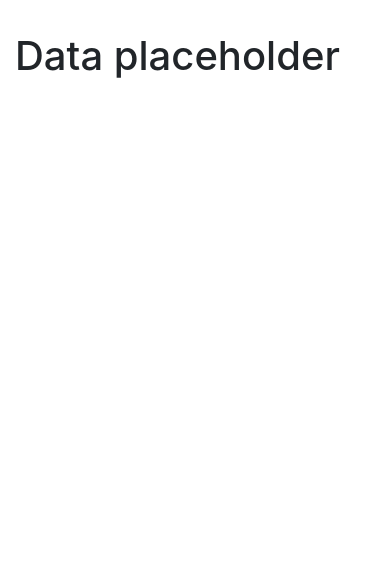
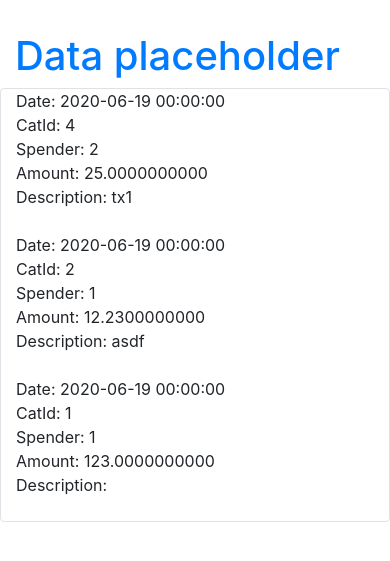
Before and after one commit to charliecoderdad/spending-tracker, a Flask app: page /showData in a window 390 px wide. Shown: the part 56-617 px from the top of the page. Run offline with Flask 2, Linux system fonts and the light colour scheme; data comes from the database, SQL or seed files in the repository; both versions use the stored data as it was after the commit; some libraries are stand-ins or nearby versions.

Commit message:
Expenses transactions now added to db and displaying very basic on data page

```diff
--- a/tracker_app/forms.py
+++ b/tracker_app/forms.py
@@ -1,5 +1,5 @@
 from flask_wtf import FlaskForm
-from wtforms import StringField, SubmitField, TextAreaField, SelectField, DecimalField
+from wtforms import StringField, SubmitField, TextAreaField, SelectField, DecimalField, BooleanField
 from wtforms.fields.html5 import DateField
 from wtforms.validators import DataRequired, NumberRange
 from tracker_app.models import Category, User
@@ -16,6 +16,7 @@ class NewExpenseForm(FlaskForm):
 
 class NewCategoryForm(FlaskForm):
 	category = StringField('Expense Category', validators=[DataRequired()])
+	discretionary = BooleanField('Discretionary', default=False)
 	submit = SubmitField('Create Category')
 
 class NewUserForm(FlaskForm):
--- a/tracker_app/models.py
+++ b/tracker_app/models.py
@@ -3,7 +3,10 @@ from tracker_app import db
 
 class Expense(db.Model):
 	expenseId = db.Column(db.Integer, primary_key=True)
-	amount = db.Column(db.Numeric(precision=2))
+	date = db.Column(db.DateTime, nullable=False)
+	categoryId = db.Column(db.Integer, db.ForeignKey('category.categoryId'), nullable=False)
+	spenderId = db.Column(db.Integer, db.ForeignKey('user.userId'), nullable=False)
+	amount = db.Column(db.Numeric(precision=2), nullable=False)
 	description = db.Column(db.Text)
 	def __repr__(self):
 		return f"Expense('{self.expenseId}')"
@@ -17,5 +20,6 @@ class User(db.Model):
 class Category(db.Model):
 	categoryId = db.Column(db.Integer, primary_key=True)
 	expenseCategory = db.Column(db.String(50), unique=True, nullable=False)
+	discretionary = db.Column(db.Boolean, nullable=False)
 	def __repr__(self):
 		return f"Category('{self.categoryId}', '{self.category}')"
--- a/tracker_app/routes.py
+++ b/tracker_app/routes.py
@@ -1,17 +1,26 @@
 from tracker_app import app, db
 from flask import render_template, url_for, flash, redirect
 from tracker_app import forms
-from tracker_app.models import User, Category
+from tracker_app.models import User, Category, Expense
 from datetime import date
 
 @app.route("/", methods=["GET","POST"])
 def home():
 	newExpenseForm = forms.NewExpenseForm()
-	sortedCategoriesList = [(c.expenseCategory) for c in Category.query.all()]
-	sortedCategoriesList.sort()
+	sortedCategoriesList = [(c.categoryId, c.expenseCategory) for c in Category.query.all()]
+	sortedCategoriesList.sort(key = lambda x: x[1])
 	newExpenseForm.expenseCategory.choices = sortedCategoriesList
 	newExpenseForm.spender.choices = [(u.userId, u.username) for u in User.query.all()]
 	if newExpenseForm.validate_on_submit():
+		print(f"CHARLIE: Date {newExpenseForm.date.data}")
+		print(f"CHARLIE: Category {newExpenseForm.expenseCategory.data}")
+		print(f"CHARLIE: Spender {newExpenseForm.spender.data}")
+		print(f"CHARLIE: Amount {newExpenseForm.amount.data}")
+		print(f"CHARLIE: Description {newExpenseForm.description.data}")
+		expense = Expense(date=newExpenseForm.date.data, categoryId=newExpenseForm.expenseCategory.data,
+						spenderId=newExpenseForm.spender.data, amount=newExpenseForm.amount.data, description=newExpenseForm.description.data)
+		db.session.add(expense)
+		db.session.commit()
 		flash(f"Created a new expense record", "info")
 		return redirect(url_for('home'))
 	return render_template('index.html', newExpenseForm=newExpenseForm)
@@ -27,7 +36,7 @@ def configure():
 		flash(f"User '{user.username}' has been successfully added", "success")
 		return redirect(url_for('configure'))
 	if newCategoryForm.validate_on_submit():
-		cat = Category(expenseCategory=newCategoryForm.category.data)
+		cat = Category(expenseCategory=newCategoryForm.category.data, discretionary=newCategoryForm.discretionary.data)
 		db.session.add(cat)
 		db.session.commit()
 		flash(f"User '{cat.expenseCategory}' has been successfully added", "success")
@@ -53,4 +62,4 @@ def deleteUser(userid):
 
 @app.route("/showData")
 def showData():
-    return render_template('data.html')
+    return render_template('data.html', expenses=Expense.query.all())
--- a/tracker_app/templates/configure.html
+++ b/tracker_app/templates/configure.html
@@ -11,6 +11,7 @@
 		<form method="POST" action={{ url_for('configure') }}>
 			{{ newCategoryForm.csrf_token }}
 			{{ newCategoryForm.category.label }} {{ newCategoryForm.category(size=20) }}
+			{{ newCategoryForm.discretionary.label }} {{ newCategoryForm.discretionary }}<br>
 			{{ newCategoryForm.submit }}
 		</form>
 	</div>
@@ -18,7 +19,10 @@
 		<h2>Expense Categories</h2>
 		<ul>
 			{% for cat in categories %}
-				<li>{{ cat.expenseCategory }} (<a href={{ url_for('deleteCategory', categoryId=cat.categoryId) }}>Delete</a>)</li>
+				<li>{{ cat.expenseCategory }}
+					{% if cat.discretionary %}[discretionary]{% endif %}
+					(<a href={{ url_for('deleteCategory', categoryId=cat.categoryId) }}>Delete</a>)
+				 </li>
 			{% endfor %}
 		</ul>
 	</div>
--- a/tracker_app/templates/data.html
+++ b/tracker_app/templates/data.html
@@ -2,5 +2,20 @@
 {% set activePage = "showData" %}
 
 {% block content %}
-<h1>Data placeholder</h1>
+<h1 class="text-primary">Data placeholder</h1>
+
+<div class="row" id="list-expense">
+
+	<div class="col-sm border rounded">
+		{% for expense in expenses %}
+			Date: {{ expense.date }}<br>
+			CatId: {{ expense.categoryId }}<br>
+			Spender: {{ expense.spenderId }}<br>
+			Amount: {{ expense.amount }}<br>
+			Description: {{ expense.description }}<br>
+			<br>
+		{% endfor %}
+
+	</div>
+</div>
 {% endblock %}
```
Also changed, not shown: tracker_app/spending.db.
